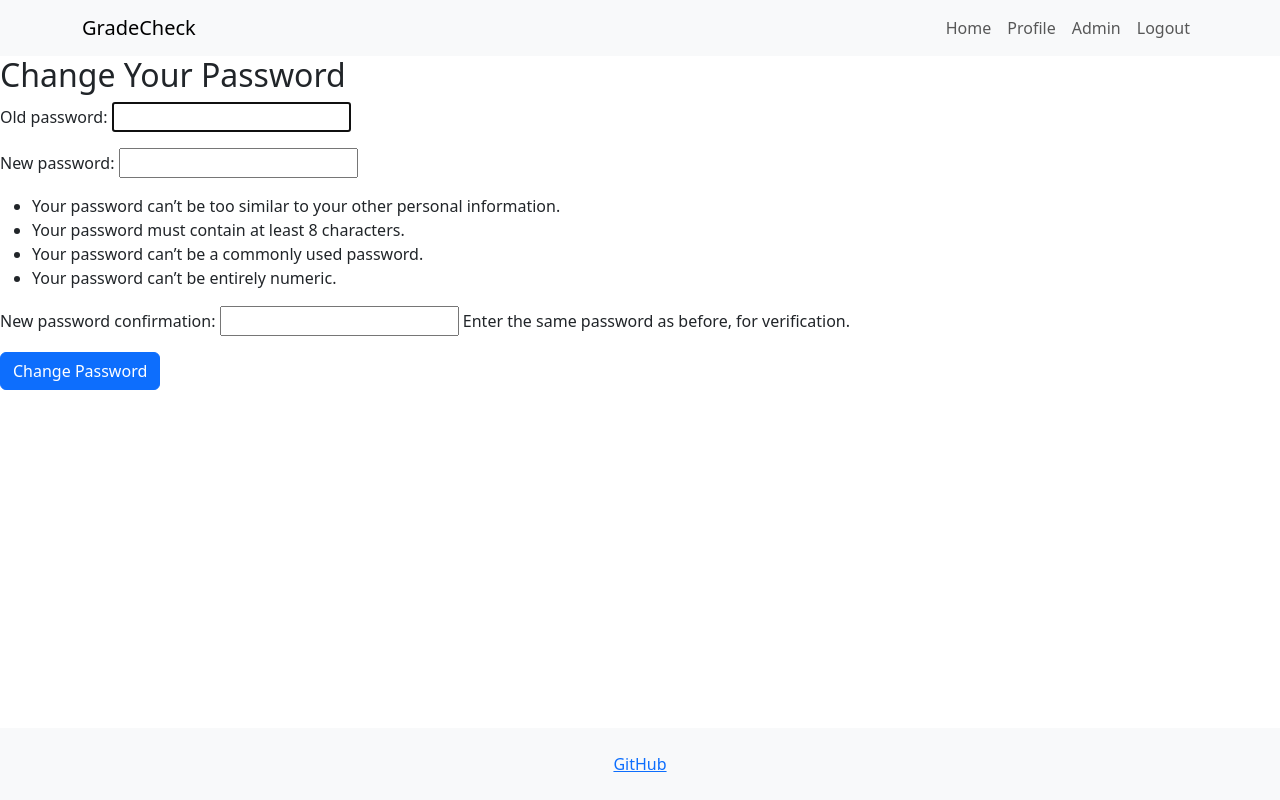
After one commit to tgrants/grade-check, a Django app: page /password_change/ in a window 1280 px wide. The commit adds this page. Run offline with Django 5.2, Linux system fonts and the light colour scheme; the visitor is signed in with stand-in values (Sample User, id 1).

Commit message:
Add password changing

```diff
--- a/core/templates/base.html
+++ b/core/templates/base.html
@@ -1,10 +1,26 @@
+<!DOCTYPE html>
 <head>
-	<link href="https://cdn.jsdelivr.net/npm/bootstrap@5.3.5/dist/css/bootstrap.min.css" rel="stylesheet" integrity="sha384-SgOJa3DmI69IUzQ2PVdRZhwQ+dy64/BUtbMJw1MZ8t5HZApcHrRKUc4W0kG879m7" crossorigin="anonymous">
+	<link
+		href="https://cdn.jsdelivr.net/npm/bootstrap@5.3.5/dist/css/bootstrap.min.css"
+		rel="stylesheet"
+		integrity="sha384-SgOJa3DmI69IUzQ2PVdRZhwQ+dy64/BUtbMJw1MZ8t5HZApcHrRKUc4W0kG879m7"
+		crossorigin="anonymous"
+	>
 </head>
-<body>
-	<main>
+<body class="d-flex flex-column min-vh-100">
+	{% block header %}
+	{% include 'includes/header.html' %}
+	{% endblock %}
+	<main class="flex-grow-1">
 		{% block content %}
 		{% endblock %}
 	</main>
-	<script src="https://cdn.jsdelivr.net/npm/bootstrap@5.3.5/dist/js/bootstrap.bundle.min.js" integrity="sha384-k6d4wzSIapyDyv1kpU366/PK5hCdSbCRGRCMv+eplOQJWyd1fbcAu9OCUj5zNLiq" crossorigin="anonymous"></script>
+	{% block footer %}
+	{% include 'includes/footer.html' %}
+	{% endblock %}
+	<script
+		src="https://cdn.jsdelivr.net/npm/bootstrap@5.3.5/dist/js/bootstrap.bundle.min.js"
+		integrity="sha384-k6d4wzSIapyDyv1kpU366/PK5hCdSbCRGRCMv+eplOQJWyd1fbcAu9OCUj5zNLiq"
+		crossorigin="anonymous">
+	</script>
 </body>
--- a/core/templates/home.html
+++ b/core/templates/home.html
@@ -2,9 +2,6 @@
 
 {% block content %}
 <div class="container mt-5">
-	{% if request.user.is_authenticated and request.user.is_staff %}
-		<a href="{% url 'admin:index' %}" class="admin-btn">Go to Admin Panel</a>
-	{% endif %}
 	<div class="card">
 		<div class="card-body">
 			<h5 class="card-title">Welcome, {{ request.user.username }}</h5>
--- /dev/null
+++ b/core/templates/includes/footer.html
@@ -0,0 +1,5 @@
+<footer class="bg-light py-4">
+	<div class="container text-center">
+		<a href="https://github.com/tgrants/grade-check" target="_blank">GitHub</a>
+	</div>
+</footer>
--- /dev/null
+++ b/core/templates/includes/header.html
@@ -0,0 +1,31 @@
+<header>
+	<nav class="navbar navbar-expand-lg navbar-light bg-light">
+		<div class="container">
+			<a class="navbar-brand" href="{% url 'home' %}">GradeCheck</a>
+			<button class="navbar-toggler" type="button" data-bs-toggle="collapse" data-bs-target="#navbarNav" aria-controls="navbarNav" aria-expanded="false" aria-label="Toggle navigation">
+				<span class="navbar-toggler-icon"></span>
+			</button>
+			<div class="collapse navbar-collapse" id="navbarNav">
+				<ul class="navbar-nav ms-auto">
+					<li class="nav-item">
+						<a class="nav-link" href="{% url 'home' %}">Home</a>
+					</li>
+					<li class="nav-item">
+						<a class="nav-link" href="{% url 'profile' %}">Profile</a>
+					</li>
+					{% if request.user.is_authenticated and request.user.is_staff %}
+					<li class="nav-item">
+						<a class="nav-link" href="{% url 'admin:index' %}">Admin</a>
+					</li>
+					{% endif %}
+					<li class="nav-item">
+						<form method="post" action="{% url 'logout' %}" style="display: inline;">
+							{% csrf_token %}
+							<button type="submit" class="btn btn-link nav-link">Logout</button>
+						</form>
+					</li>
+				</ul>
+			</div>
+		</div>
+	</nav>
+</header>
--- a/core/templates/login.html
+++ b/core/templates/login.html
@@ -1,4 +1,7 @@
 {% extends 'base.html' %}
+
+{% block header %}
+{% endblock %}
 
 {% block content %}
 <div class="container d-flex justify-content-center align-items-center" style="min-height: 100vh;">
@@ -30,3 +33,6 @@
 	</div>
 </div>
 {% endblock %}
+
+{% block footer %}
+{% endblock %}
--- /dev/null
+++ b/core/templates/password_change.html
@@ -0,0 +1,14 @@
+{% extends 'base.html' %}
+
+{% block title %}Change Password{% endblock %}
+
+{% block content %}
+<div class="password-change-container">
+	<h2>Change Your Password</h2>
+	<form method="POST">
+		{% csrf_token %}
+		{{ form.as_p }}
+		<button type="submit" class="btn btn-primary">Change Password</button>
+	</form>
+</div>
+{% endblock %}
--- a/core/urls.py
+++ b/core/urls.py
@@ -1,9 +1,13 @@
 from django.urls import path
 from django.contrib.auth import views as auth_views
 from . import views
+
 
 urlpatterns = [
 	path('', views.home, name='home'),
 	path('login/', auth_views.LoginView.as_view(template_name='login.html'), name='login'),
 	path('logout/', auth_views.LogoutView.as_view(), name='logout'),
+	path('profile/', views.profile_view, name='profile'),
+	path('password_change/', auth_views.PasswordChangeView.as_view(template_name='password_change.html'), name='password_change'),
+	path('password_change/done/', auth_views.PasswordChangeDoneView.as_view(template_name='password_change_done.html'), name='password_change_done'),
 ]
--- a/gradecheck/settings.py
+++ b/gradecheck/settings.py
@@ -143,4 +143,6 @@ DEFAULT_AUTO_FIELD = 'django.db.models.BigAutoField'
 # Login
 LOGIN_URL = '/login/'
 LOGIN_REDIRECT_URL = '/'
+
+# Logout
 LOGOUT_REDIRECT_URL = '/login/'
```
Also changed, not shown: CONTRIBUTING.md (added, +25 -0 lines), core/forms.py (added, +8 -0 lines), core/templates/password_change_done.html (added, +9 -0 lines), core/templates/profile.html (added, +15 -0 lines), core/views.py (+16 -1 lines), docs/sheet-format.md (added, +30 -0 lines), .github/SECURITY.md, README.md, 1 other file.
